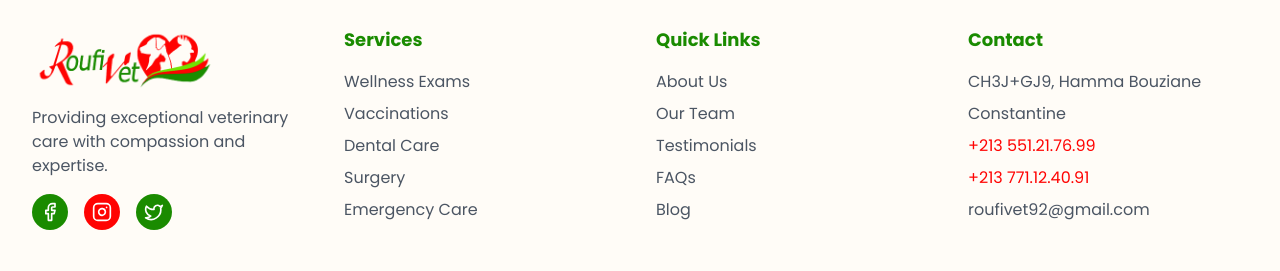
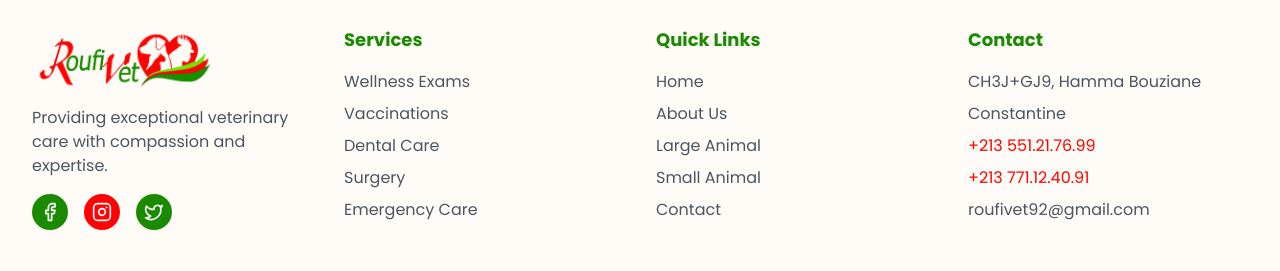
Before and after one commit to fadibel/Roufi-Vet, a Next.js app in the folder roufi-vet-web/: page /About in a window 1280 px wide. Shown: the part 2469-2740 px from the top of the page. Built offline with nearby package versions, Linux system fonts and the light colour scheme.

Commit message:
add some update

```diff
--- a/roufi-vet-web/app/ServicesPage/page.jsx
+++ b/roufi-vet-web/app/ServicesPage/page.jsx
@@ -139,14 +139,14 @@ const ServicesPage = () => {
               At Roufi Vet Clinic, we provide comprehensive care for animals of all types and ages.
               Explore our range of services designed to keep your furry family members healthy and happy.
             </p>
-            <div className="flex justify-center gap-8">
+            <div className="md:flex justify-center gap-8 ">
               <Link href="/SmallAnimal">
                 <Button className="bg-roufi-green hover:bg-roufi-green/90 py-6 px-10 text-lg text-white">
                   Small Animals
                 </Button>
               </Link>
               <Link href="/LargeAnimal">
-                <Button className="bg-roufi-green hover:bg-roufi-green/90 py-6 px-10 text-lg text-white">
+                <Button className="bg-roufi-green mt-4 md:mt-0 hover:bg-roufi-green/90 py-6 px-10 text-lg text-white">
                   Large Animals
                 </Button>
               </Link>
@@ -262,7 +262,7 @@ const ServicesPage = () => {
               Book an appointment today or contact us with any questions.
             </p>
             <div className="flex flex-col sm:flex-row gap-4 justify-center">
-              <Link href="/BookAappointment">
+              <Link href="/BookAppointment">
                 <Button className="bg-roufi-green hover:bg-roufi-green/90 text-white w-full sm:w-auto">
                   Book an Appointment
                 </Button>
--- a/roufi-vet-web/components/CallToAction.jsx
+++ b/roufi-vet-web/components/CallToAction.jsx
@@ -2,6 +2,7 @@
 import React from "react";
 import { Button } from "@/components/ui/Button";
 import { PhoneCall } from "lucide-react";
+import Link from "next/link";
 
 const CallToAction = () => {
   return (
@@ -22,9 +23,11 @@ const CallToAction = () => {
                   <PhoneCall className="h-5 w-5" />
                   Call Now: +213 551.21.76.99
                 </Button>
-                <Button variant="outline" className="border-[#1a8b00] text-[#1a8b00] hover:bg-[#1a8b00]/10 text-lg py-6 px-8">
+
+                <Button href="/BookAppointment" variant="outline" className="border-[#1a8b00] text-[#1a8b00] hover:bg-[#1a8b00]/10 text-lg py-6 px-8">
                   Book Online
                 </Button>
+
               </div>
             </div>
             <div className="relative h-[300px] md:h-auto">
--- a/roufi-vet-web/components/Footer.jsx
+++ b/roufi-vet-web/components/Footer.jsx
@@ -38,22 +38,22 @@ const Footer = () => {
           <div>
             <h3 className="font-semibold text-lg mb-4 text-[#1a8b00]">Services</h3>
             <ul className="space-y-2 text-gray-600">
-              <li><a href="#" className="hover:text-[#ff0302] transition-colors">Wellness Exams</a></li>
-              <li><a href="#" className="hover:text-[#ff0302] transition-colors">Vaccinations</a></li>
-              <li><a href="#" className="hover:text-[#ff0302] transition-colors">Dental Care</a></li>
-              <li><a href="#" className="hover:text-[#ff0302] transition-colors">Surgery</a></li>
-              <li><a href="#" className="hover:text-[#ff0302] transition-colors">Emergency Care</a></li>
+              <li><a href="/ServicesPage" className="hover:text-[#ff0302] transition-colors">Wellness Exams</a></li>
+              <li><a href="/ServicesPage" className="hover:text-[/ServicesPageff0302] transition-colors">Vaccinations</a></li>
+              <li><a href="/ServicesPage" className="hover:text-[#ff0302] transition-colors">Dental Care</a></li>
+              <li><a href="/ServicesPage" className="hover:text-[#ff0302] transition-colors">Surgery</a></li>
+              <li><a href="/ServicesPage" className="hover:text-[#ff0302] transition-colors">Emergency Care</a></li>
             </ul>
           </div>
 
           <div>
             <h3 className="font-semibold text-lg mb-4 text-[#1a8b00]">Quick Links</h3>
             <ul className="space-y-2 text-gray-600">
-              <li><a href="#" className="hover:text-[#ff0302] transition-colors">About Us</a></li>
-              <li><a href="#" className="hover:text-[#ff0302] transition-colors">Our Team</a></li>
-              <li><a href="#" className="hover:text-[#ff0302] transition-colors">Testimonials</a></li>
-              <li><a href="#" className="hover:text-[#ff0302] transition-colors">FAQs</a></li>
-              <li><a href="#" className="hover:text-[#ff0302] transition-colors">Blog</a></li>
+              <li><a href="/" className="hover:text-[#ff0302] transition-colors">Home</a></li>
+              <li><a href="/About" className="hover:text-[#ff0302] transition-colors">About Us</a></li>
+              <li><a href="/LargeAnimal" className="hover:text-[#ff0302] transition-colors">Large Animal</a></li>
+              <li><a href="/SmallAnimal" className="hover:text-[#ff0302] transition-colors">Small Animal</a></li>
+              <li><a href="/Contact" className="hover:text-[#ff0302] transition-colors">Contact</a></li>
             </ul>
           </div>
 
```
Also changed, not shown: roufi-vet-web/app/BookAppointment/page.jsx (renamed from roufi-vet-web/app/BookAppointment/page.js).
